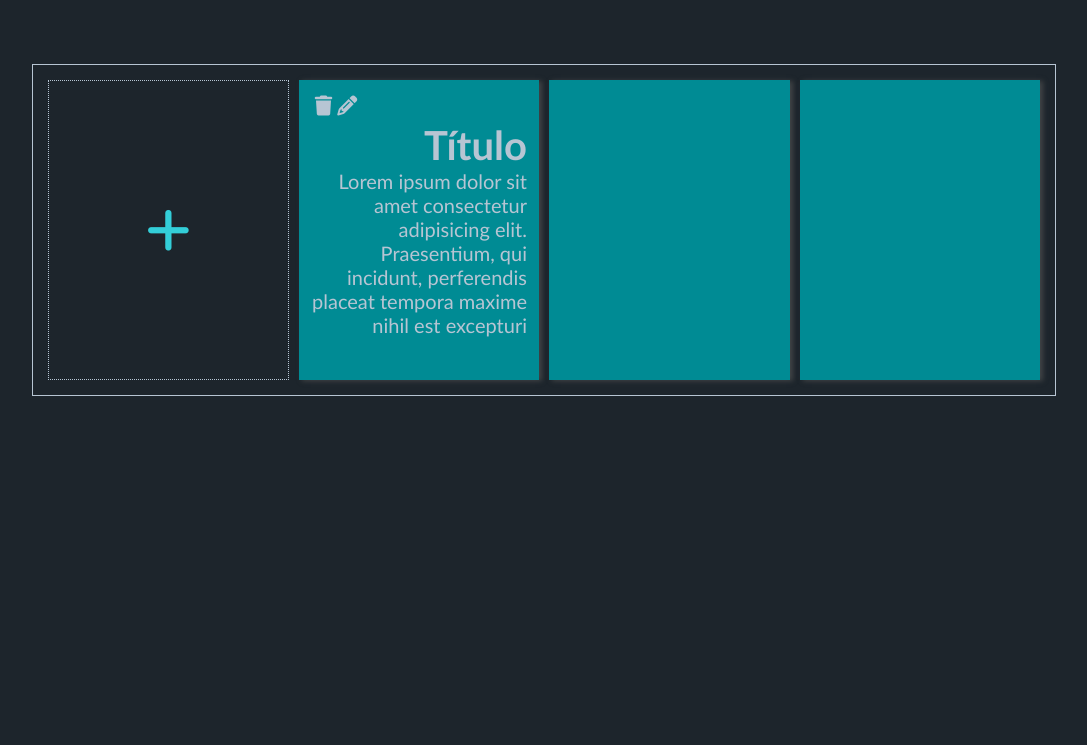
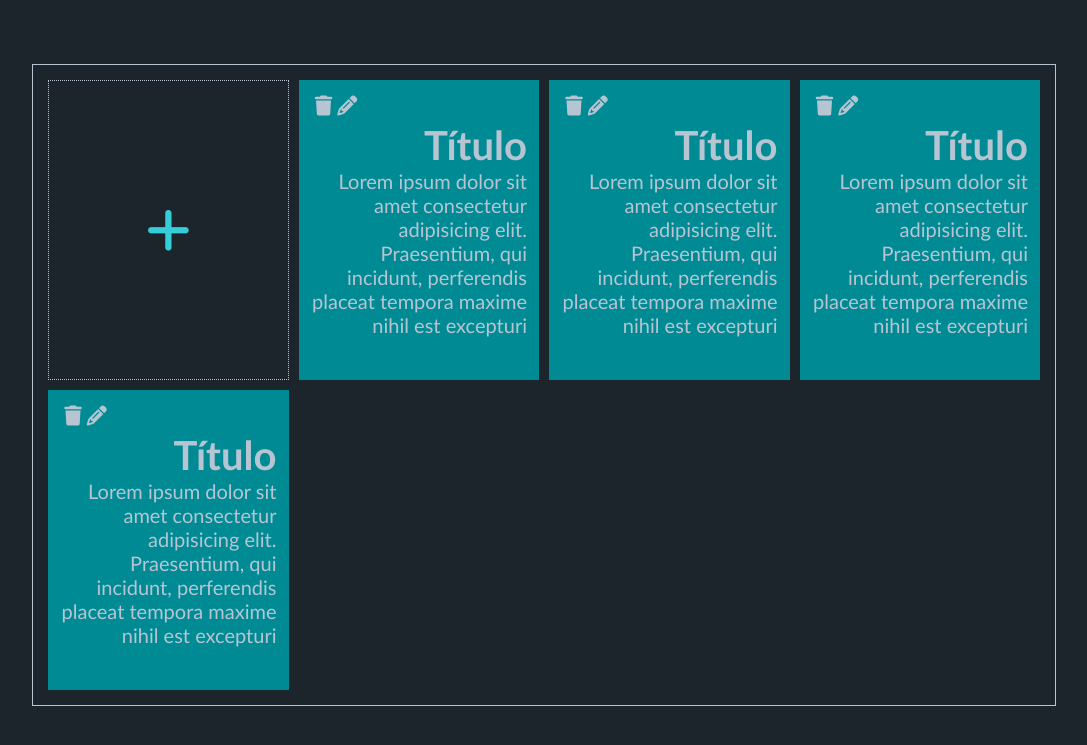
Before and after one commit to samuelsouzzza/Noti-in, a PHP site: page / in a window 1280 px wide. Shown: the top 745 px of the page, without its empty margins (96-1183 px from the left). Run offline with PHP 8.4, Linux system fonts and the light colour scheme; some libraries are stand-ins or nearby versions.

Commit message:
ultimas alteracoes css

```diff
--- a/css/style.css
+++ b/css/style.css
@@ -60,7 +60,6 @@ main{
     font-size: 20px;
     padding: 5%;
     text-align: right;
-    box-shadow: 3px 1px 5px var(--fundo-secundario);
     display: flex;
     flex-direction: column;
 }
--- a/index.html
+++ b/index.html
@@ -22,8 +22,34 @@
             <p>Lorem ipsum dolor sit amet consectetur adipisicing elit. Praesentium, qui incidunt, perferendis placeat tempora maxime nihil est excepturi</p>
 
         </div>
-        <div class="itens"></div>
-        <div class="itens"></div>
+        <div class="itens">
+            <div class="itens-acoes">
+                <i class="fa-solid fa-trash"></i>
+                <i class="fa-solid fa-pencil"></i>
+            </div>
+            <h1>Título</h1>
+            <p>Lorem ipsum dolor sit amet consectetur adipisicing elit. Praesentium, qui incidunt, perferendis placeat tempora maxime nihil est excepturi</p>
+
+        </div>
+        <div class="itens">
+            <div class="itens-acoes">
+                <i class="fa-solid fa-trash"></i>
+                <i class="fa-solid fa-pencil"></i>
+            </div>
+            <h1>Título</h1>
+            <p>Lorem ipsum dolor sit amet consectetur adipisicing elit. Praesentium, qui incidunt, perferendis placeat tempora maxime nihil est excepturi</p>
+
+        </div>
+        <div class="itens">
+            <div class="itens-acoes">
+                <i class="fa-solid fa-trash"></i>
+                <i class="fa-solid fa-pencil"></i>
+            </div>
+            <h1>Título</h1>
+            <p>Lorem ipsum dolor sit amet consectetur adipisicing elit. Praesentium, qui incidunt, perferendis placeat tempora maxime nihil est excepturi</p>
+
+        </div>
+
 
     </main>
 <script src="js/script.js"></script>
```
